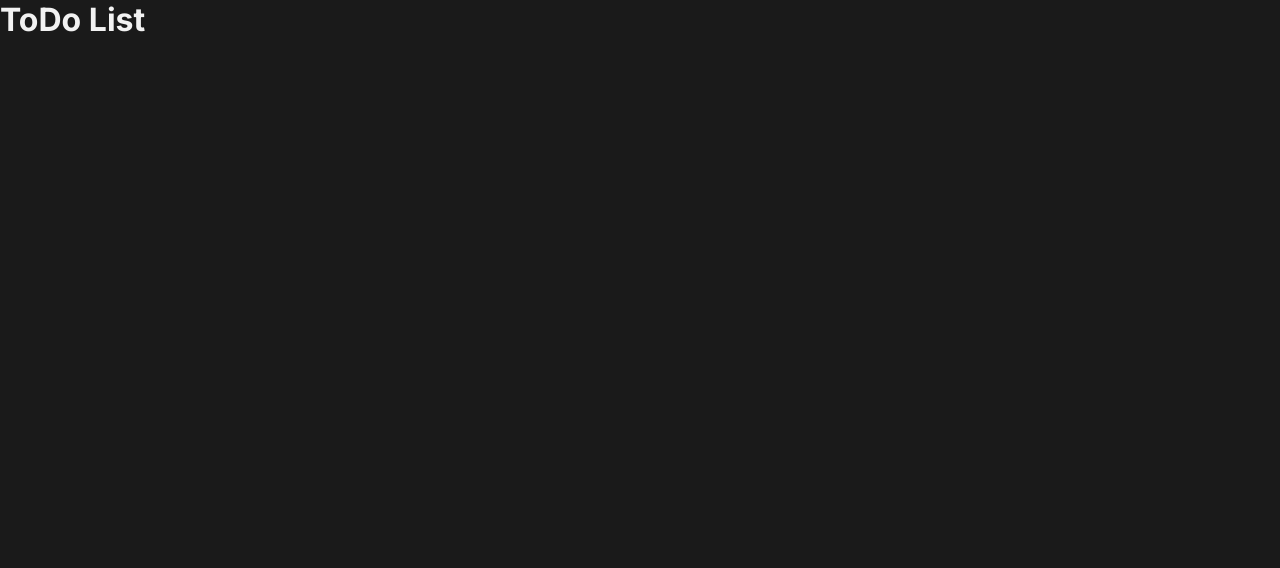
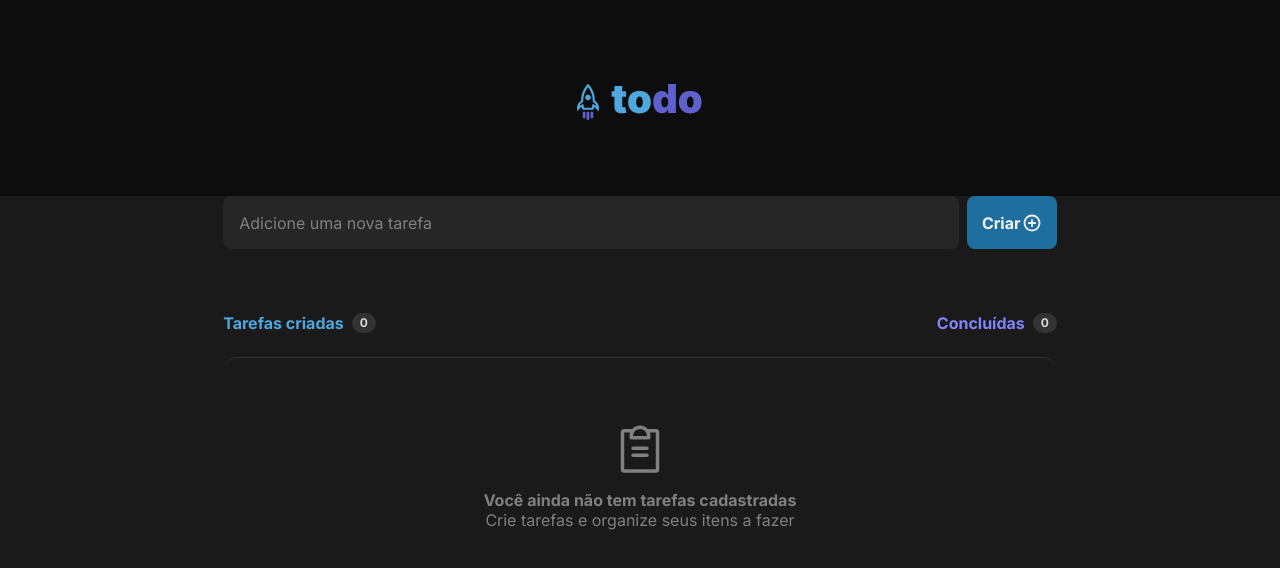
Before and after one commit to SergioHMagalhaes/ToDoList, a React (Vite) app: page / in a window 1280 px wide. Shown: the top 568 px of the page. Built offline with nearby package versions, Linux system fonts and the light colour scheme.

Commit message:
feat: adiciona layout

```diff
--- a/package.json
+++ b/package.json
@@ -10,6 +10,7 @@
     "preview": "vite preview"
   },
   "dependencies": {
+    "@phosphor-icons/react": "^2.1.7",
     "react": "^18.3.1",
     "react-dom": "^18.3.1"
   },
--- /dev/null
+++ b/src/App.module.scss
@@ -0,0 +1,96 @@
+.header {
+	background-color: var(--gray-700);
+	padding: 4.63rem 0;
+	display: flex;
+	justify-content: center;
+
+	img {
+		height: 3rem;
+	}
+}
+
+.container {
+	margin: -1.5rem;
+	width: 52.1rem;
+	margin: auto;
+	.searchBar {
+		height: 3.3rem;
+		display: flex;
+		gap: 0.5rem;
+		input {
+			height: 100%;
+			width: 46rem;
+			background-color: var(--gray-500);
+			color: var(--gray-100);
+			border: none;
+			border-radius: 8px;
+			padding: 1rem;
+			&::placeholder {
+				color: var(--gray-300);
+			}
+		}
+
+		button {
+			width: 5.6rem;
+			background-color: var(--blue-dark);
+			color: var(--gray-100);
+			font-weight: bold;
+			border-radius: 8px;
+			display: flex;
+			justify-content: center;
+			align-items: center;
+			gap: 0.1rem;
+			border: none;
+		}
+	}
+
+	.tasks {
+		margin: auto;
+		margin-top: 4rem;
+
+		.info {
+			display: flex;
+			justify-content: space-between;
+			align-items: center;
+			.created {
+				font-weight: bold;
+				color: var(--blue);
+				display: flex;
+			}
+			.completed {
+				font-weight: bold;
+				color: var(--purple);
+				display: flex;
+			}
+			.counter {
+				text-align: center;
+				font-weight: bold;
+				font-size: 12px;
+				width: 1.5rem;
+				background-color: var(--gray-400);
+				color: var(--gray-200);
+				border-radius: 50px;
+				margin-left: 0.5rem;
+				display: flex;
+				justify-content: center;
+				align-items: center;
+			}
+
+		}
+
+		.empty {
+			margin-top: 1.5rem;
+			border-top: 1px solid var(--gray-400);
+			border-radius: 15px;
+			text-align: center;
+			color: var(--gray-300);
+			.emptyContent {
+				margin: 4rem 0;
+				p:first-of-type {
+					margin-top: 0.5rem;
+				}
+			}
+		}
+	}
+
+}
--- a/src/App.tsx
+++ b/src/App.tsx
@@ -1,6 +1,42 @@
+import styles from './App.module.scss'
+import logo from './assets/logo.svg'
+import { PlusCircle, ClipboardText } from "@phosphor-icons/react";
+
 function App() {
   return (
-    <h1>ToDo List</h1>
+    <div>
+		<header className={styles.header}>
+			<img src={logo} alt="Logo ToDo" />
+		</header>
+
+		<div className={styles.container}>
+			<form>
+				<div className={styles.searchBar}>
+					<input type="text" placeholder="Adicione uma nova tarefa" />
+					<button type="submit">
+						Criar <PlusCircle size={20} weight="bold"/>
+					</button>
+				</div>
+			</form>
+
+			<div className={styles.tasks}>
+				<div className={styles.info}>
+					<p className={styles.created}>Tarefas criadas <div className={styles.counter}>0</div></p>
+					<p className={styles.completed}>Concluídas <div className={styles.counter}>0</div></p>
+				</div>
+				<div>
+					<div className={styles.empty}>
+						<div className={styles.emptyContent}>
+							<ClipboardText size={56} className={styles.icon}/>
+							<p><strong>Você ainda não tem tarefas cadastradas</strong></p>
+							<p>Crie tarefas e organize seus itens a fazer</p>
+						</div>
+					</div>
+					<div></div>
+				</div>
+			</div>
+		</div>
+	</div>
   )
 }
 
```
Also changed, not shown: src/assets/logo.svg (added), 1 other file (tests, documents, lock files or other folders).
